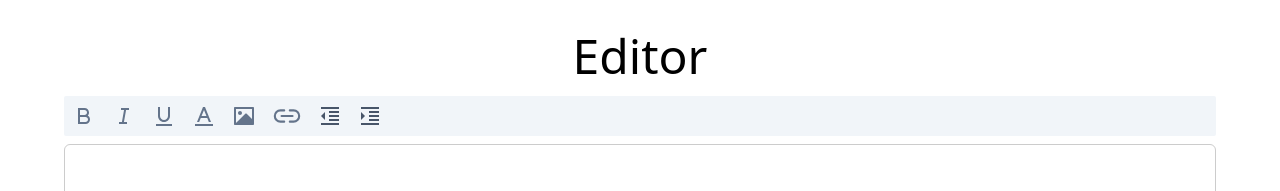
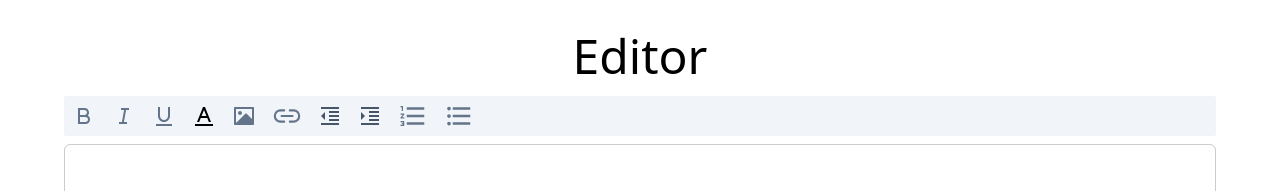
Before and after one commit to Sumon092/react-editor, a React (Vite) app in the folder react-editor/: page / in a window 1280 px wide. Shown: the top 191 px of the page. Built offline with nearby package versions, Linux system fonts and the light colour scheme.

Commit message:
urnderlist and order list added

```diff
--- a/react-editor/src/Component/EditorMain.jsx
+++ b/react-editor/src/Component/EditorMain.jsx
@@ -1,8 +1,8 @@
-import { useState, useRef, useEffect } from "react";
+import { useState, useRef } from "react";
 import { SketchPicker } from 'react-color';
 import ImageURL from "./ImageURL";
 import LinkInsertion from "./LinkInsertion";
-import { MdOutlineFormatIndentDecrease, MdOutlineFormatIndentIncrease } from "react-icons/md";
+import { MdOutlineFormatIndentDecrease, MdOutlineFormatIndentIncrease, MdOutlineFormatListBulleted, MdOutlineFormatListNumbered } from "react-icons/md";
 import { IoLinkOutline } from 'react-icons/io5';
 import { RiBold, RiFontColor, RiImageFill, RiItalic, RiUnderline } from "react-icons/ri";
 
@@ -19,10 +19,28 @@ const EditorMain = () => {
     const imageButtonRef = useRef(null);
     const linkButtonRef = useRef(null);
 
+
+    const saveSelection = () => {
+        const sel = window.getSelection();
+        if (sel.rangeCount > 0) {
+            savedSelection.current = sel.getRangeAt(0);
+        }
+    };
+
+    const restoreSelection = () => {
+        const sel = window.getSelection();
+        if (savedSelection.current) {
+            sel.removeAllRanges();
+            sel.addRange(savedSelection.current);
+        }
+    };
+
     const applyStyle = (command, value = null) => {
+        restoreSelection();
         document.execCommand(command, false, value);
         contentEditableRef.current.focus();
         setHtmlContent(contentEditableRef.current.innerHTML);
+        // saveSelection()
     };
 
     const handleColorChange = (color) => {
@@ -30,15 +48,10 @@ const EditorMain = () => {
         applyStyle("foreColor", color.hex);
     };
 
+
     const toggleColorPicker = () => {
+        saveSelection()
         setDisplayColorPicker(!displayColorPicker);
-    };
-
-    const saveSelection = () => {
-        const sel = window.getSelection();
-        if (sel.rangeCount > 0) {
-            savedSelection.current = sel.getRangeAt(0);
-        }
     };
 
 
@@ -70,6 +83,14 @@ const EditorMain = () => {
         applyStyle("outdent");
     };
 
+    const applyUnorderedList = () => {
+        applyStyle("insertUnorderedList");
+    };
+
+    const applyOrderedList = () => {
+        applyStyle("insertOrderedList");
+    };
+
     return (
         <div className="editor-wrapper text-start px-8">
             <div className="flex gap-4 mb-2 items-center h-10 bg-slate-100 px-2 rounded-sm">
@@ -77,7 +98,7 @@ const EditorMain = () => {
                 <button onClick={() => applyStyle("italic")}><RiItalic className="text-slate-500 text-2xl font-thin" /></button>
                 <button onClick={() => applyStyle("underline")}><RiUnderline className="text-slate-500 text-2xl font-thin" /></button>
                 <button onClick={toggleColorPicker}>
-                    <span style={{ color: currentColor }}><RiFontColor className="text-2xl text-slate-500" /></span>
+                    <span ><RiFontColor className="text-2xl text-slate-500" style={{ color: currentColor }} /></span>
                 </button>
                 <button
                     ref={imageButtonRef}
@@ -93,6 +114,8 @@ const EditorMain = () => {
                 </button>
                 <button onClick={applyOutdent}><MdOutlineFormatIndentDecrease className="text-2xl text-slate-600" /></button>
                 <button onClick={applyIndent}><MdOutlineFormatIndentIncrease className="text-2xl text-slate-600" /></button>
+                <button onClick={applyOrderedList}><MdOutlineFormatListNumbered className="text-3xl text-slate-500" /></button>
+                <button onClick={applyUnorderedList}><MdOutlineFormatListBulleted className="text-3xl text-slate-500" /></button>
             </div>
             {displayColorPicker && (
                 <div style={{ position: 'absolute', zIndex: 2 }}>
```
